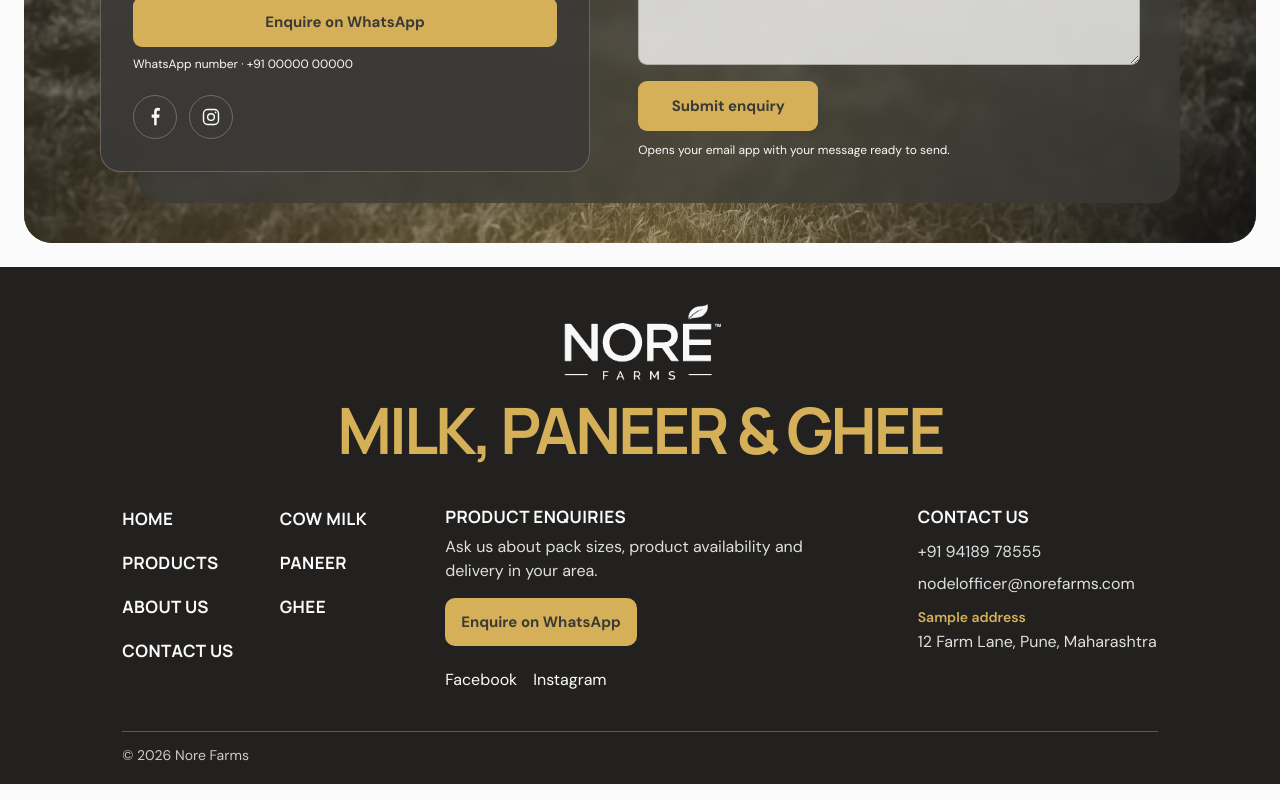
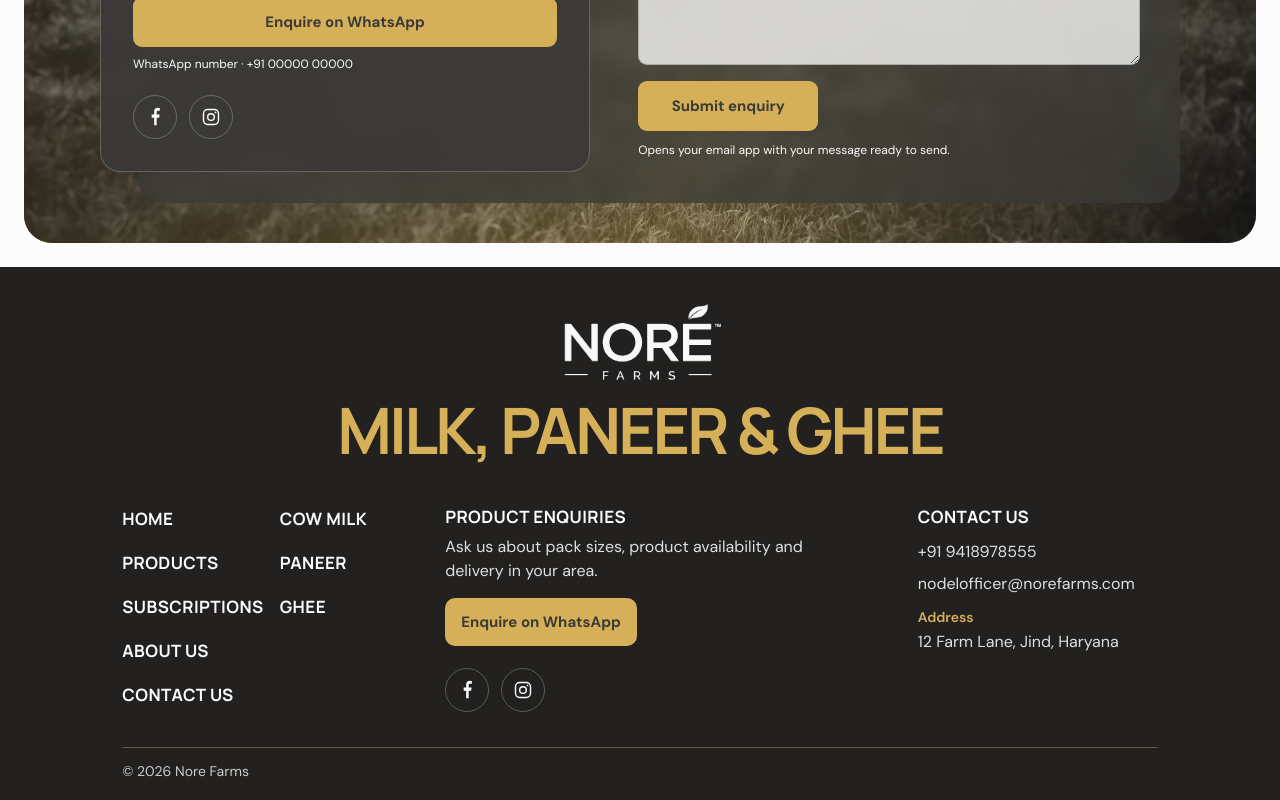
Before and after one commit to karangerrard/norefarms, a React (Vite) app: page / in a window 1280 px wide. Shown: the part 3417-4217 px from the top of the page. Built offline with nearby package versions, Linux system fonts and the light colour scheme.

Commit message:
Added Subcriptions link, social media links in footer

```diff
--- a/src/components/Footer.module.css
+++ b/src/components/Footer.module.css
@@ -51,8 +51,7 @@
   padding-inline-end: clamp(12px, 1.7vw, 32px);
 }
 
-.linkList,
-.socialLinks {
+.linkList {
   margin: 0;
   padding: 0;
   list-style: none;
@@ -103,19 +102,6 @@
   color: var(--charcoal);
   font-size: clamp(0.9375rem, 1vw, 1.125rem);
   font-weight: 700;
-}
-
-.socialLinks {
-  display: flex;
-  flex-wrap: wrap;
-  gap: 0 16px;
-  margin-top: 12px;
-}
-
-.socialLinks a {
-  display: inline-flex;
-  min-height: 44px;
-  align-items: center;
 }
 
 .contact address {
--- a/src/components/Footer.tsx
+++ b/src/components/Footer.tsx
@@ -3,12 +3,13 @@ import { products } from '../data/products';
 import { homeUrl, productUrl, sectionUrl } from '../lib/navigation';
 import { whatsappUrl } from '../lib/whatsapp';
 import { BrandLogo } from './BrandLogo';
+import { SocialLinks } from './SocialLinks';
 import styles from './Footer.module.css';
 
 export function Footer() {
   const whatsapp = whatsappUrl();
   const phone = site.phone.replace(/\D/g, '');
-  const displayPhone = `+${phone.replace(/^(91)(\d{5})(\d{5})$/, '$1 $2 $3')}`;
+  const displayPhone = `+${phone.replace(/^(91)(\d{5})(\d{5})$/, '$1 $2$3')}`;
 
   return (
     <footer className={styles.footer}>
@@ -28,6 +29,9 @@ export function Footer() {
               </li>
               <li>
                 <a href={sectionUrl('products')}>Products</a>
+              </li>
+              <li>
+                <a href={sectionUrl('subscriptions')}>Subscriptions</a>
               </li>
               <li>
                 <a href={sectionUrl('about')}>About us</a>
@@ -58,20 +62,15 @@ export function Footer() {
               href={whatsapp ?? sectionUrl('contact')}
               target={whatsapp ? '_blank' : undefined}
               rel={whatsapp ? 'noopener noreferrer' : undefined}
+              title={
+                site.whatsappIsSample
+                  ? 'Preview link using a sample WhatsApp number'
+                  : undefined
+              }
             >
               {whatsapp ? 'Enquire on WhatsApp' : 'Ask about availability'}
             </a>
-            {site.socialLinks.length > 0 && (
-              <ul className={styles.socialLinks} aria-label="Social links">
-                {site.socialLinks.map((link) => (
-                  <li key={link.url}>
-                    <a href={link.url} target="_blank" rel="noopener noreferrer">
-                      {link.label}
-                    </a>
-                  </li>
-                ))}
-              </ul>
-            )}
+            <SocialLinks />
           </div>
 
           <div className={styles.contact}>
@@ -80,10 +79,8 @@ export function Footer() {
               {phone && <a href={`tel:+${phone}`}>{displayPhone}</a>}
               {site.email && <a href={`mailto:${site.email}`}>{site.email}</a>}
               <span className={styles.streetAddress}>
-                {!site.address && (
-                  <span className={styles.addressLabel}>Sample address</span>
-                )}
-                {site.address || '12 Farm Lane, Pune, Maharashtra'}
+                {!site.address && <span className={styles.addressLabel}>Address</span>}
+                {site.address || '12 Farm Lane, Jind, Haryana'}
               </span>
             </address>
           </div>
```
